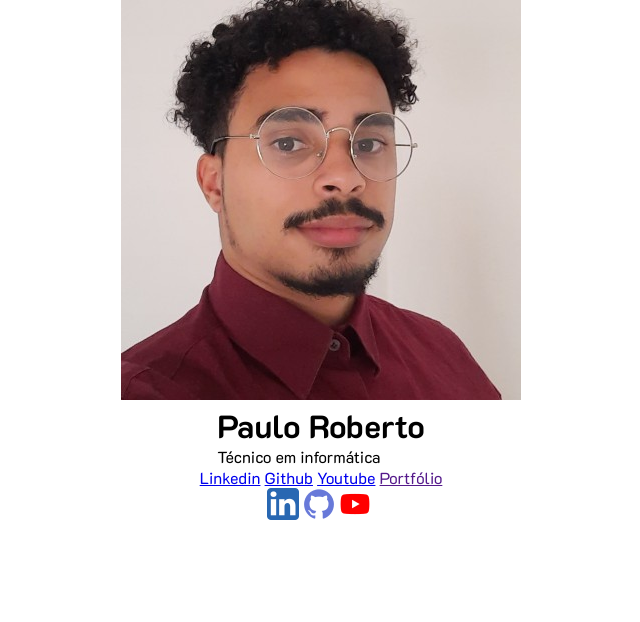
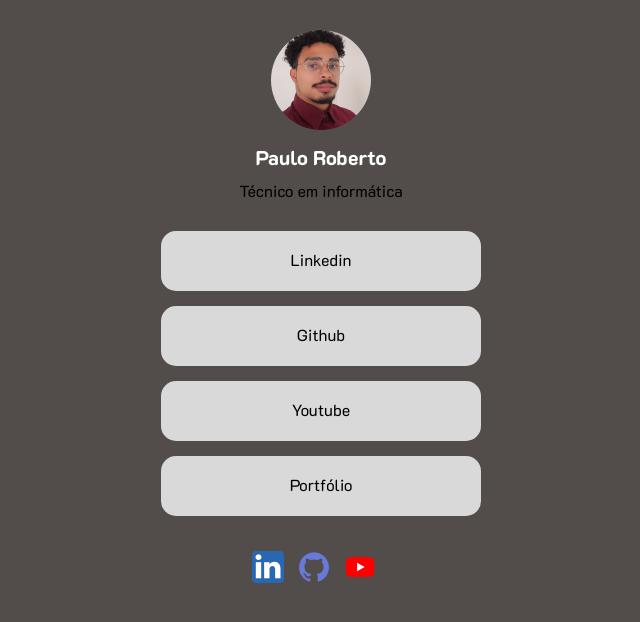
Before and after one commit to Paulo-Roberto753/hub-links, a plain HTML site: page index.html in a window 1280 px wide. Shown: the whole page, without its empty margins (319-959 px from the left). Drawn offline with Linux system fonts and the light colour scheme.

Commit message:
finalização do projeto

```diff
--- a/index.html
+++ b/index.html
@@ -33,7 +33,7 @@
         <p>Técnico em informática</p>
     </main>
     <!--Links-->
-    <div id="links">
+    <div class="container">
         <a href="https://www.linkedin.com/feed/">Linkedin</a>
         <a href="https://github.com/Paulo-Roberto753">Github</a>
         <a href="https://www.youtube.com/@prd3_games617">Youtube</a>
--- a/style.css
+++ b/style.css
@@ -9,7 +9,7 @@
 /*Variáves para cores*/
 :root{
 
-    --Laranja: #B6482F;
+    --Laranja: #524d4a;
     --Braco: #D9D9D9;
     --cinza: #FFFFFF;
 }
@@ -21,5 +21,64 @@
     align-items: center;
 }
 body {
-    font-family: "K2D", sans-serif
+    font-family: "K2D", sans-serif;
+    background-color: var(--Laranja);
 }
+    /*Cabeçalho*/
+header img {
+
+    width: 100px;
+    height: 100px;
+    margin-top: 30px;
+    border-radius: 50%;
+        /
+}
+/*Principal*/
+main{
+
+    text-align: center;
+}
+
+main h1 {
+    /*margin-top: 10px;
+    margin-bottom: 10px;*/
+    margin: 10px 0px;
+    font-size: 1.25rem;
+    font-weight: 800;
+    color: white;
+}
+
+main p {
+
+    max-width: 210px;
+    margin-bottom: 30px;
+    color: var(black)
+
+}
+/*Links*/
+.container > a {
+    text-decoration: none;
+    background-color:#D9D9D9;
+    color: black;
+    width: 320px;
+    height: 60px;
+    margin-bottom: 15px;
+    text-align: center;
+    padding-top: 18px;
+    border-radius: 15px;
+
+
+}
+
+/*Rodapé*/
+footer {
+
+    margin-top: 20px;
+
+}
+
+footer img {
+
+    margin: 0px 5px;
+
+}
```
